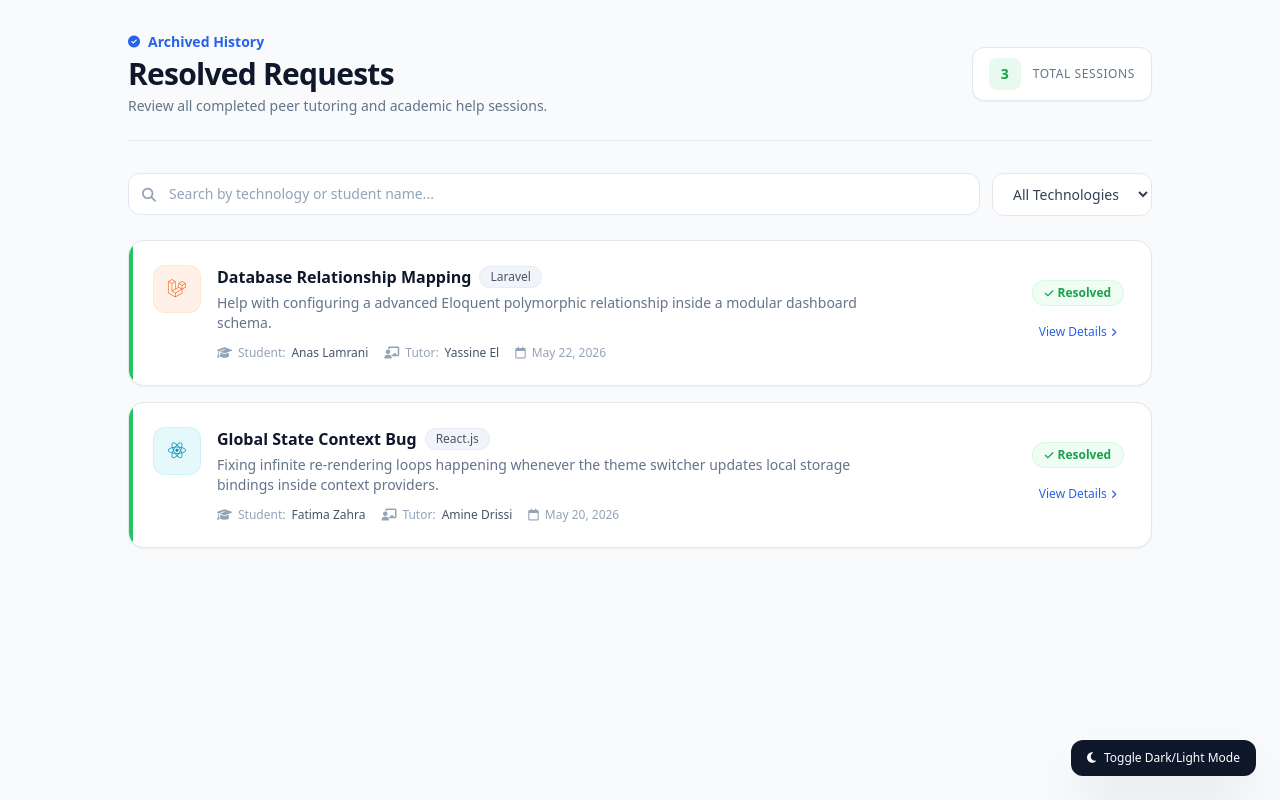
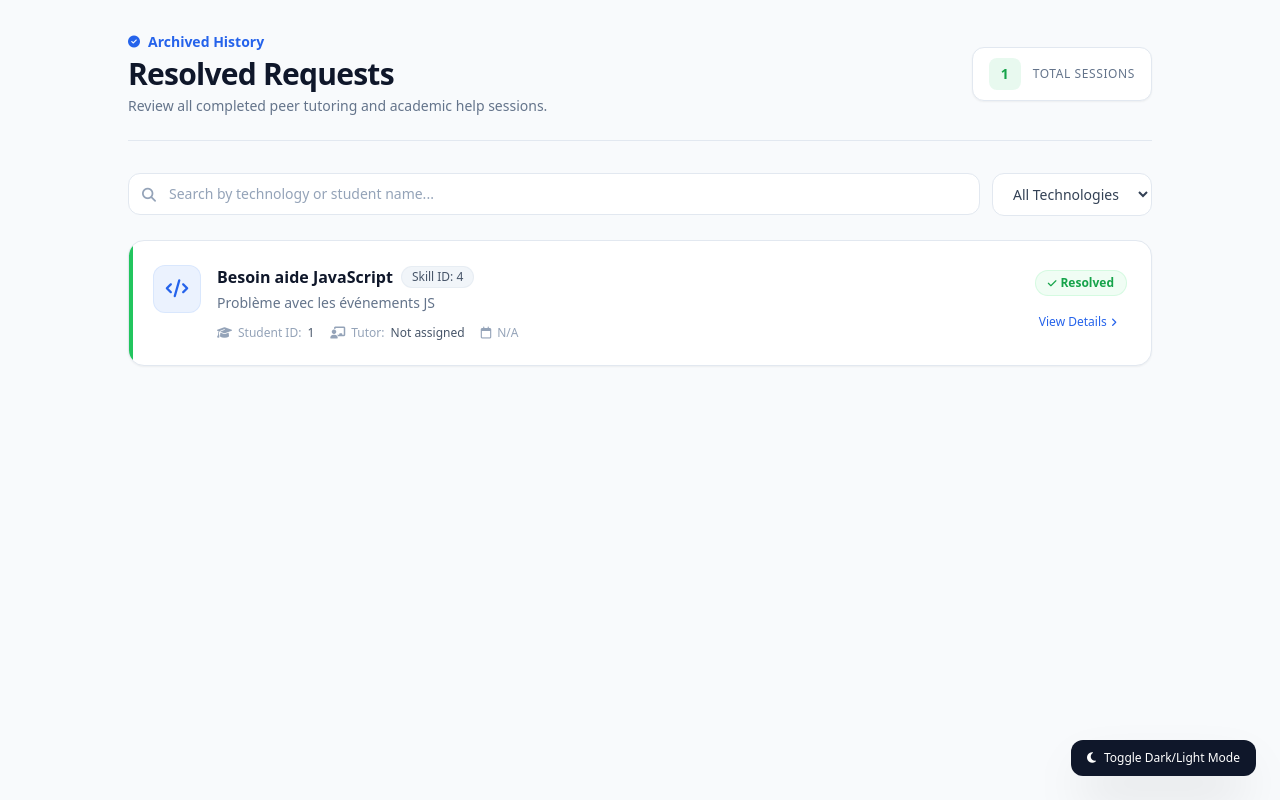
Before and after one commit to abderrahim177/PeerSync, a PHP site: page /Requests_Resolved.php in a window 1280 px wide. Run offline with PHP 8.4, Linux system fonts and the light colour scheme; data comes from the database, SQL or seed files in the repository; some libraries are stand-ins or nearby versions.

Commit message:
add page of request_resolved

```diff
--- a/repositories/HelpRequestRepository.php
+++ b/repositories/HelpRequestRepository.php
@@ -89,4 +89,17 @@ public function assignRequest(int $requestId, string $tutorName): bool
         return false;
     }
 }
+
+public function getResolvedRequests() {
+    try {
+        // La-query l-asasia bach tjbed ga3 l-columns nishan mn help_request
+        $query = "SELECT * FROM help_requests WHERE status = 'RESOLVED'";
+        $stmt = $this->db->prepare($query);
+        $stmt->execute();
+        return $stmt->fetchAll(PDO::FETCH_ASSOC);
+    }
+    catch(PDOException $e) {
+        return false;
+    }
 }
+}
--- a/views/auth/Requests_Resolved.php
+++ b/views/auth/Requests_Resolved.php
@@ -1,26 +1,41 @@
+<?php
+$section = isset($_GET['section']) ? $_GET['section'] : 'dashboard';
+
+// data
+require_once __DIR__ . '/../../config/Database.php';
+require_once __DIR__ . '/../../repositories/HelpRequestRepository.php';
+
+$database = new Database();
+$dbConnection = $database->connect();
+$helpRepo = new HelpRequestRepository($dbConnection);
+
+$technologies = $helpRepo->getAllTechnologies();
+$requests     = $helpRepo->getAllRequests();
+$stats        = $helpRepo->getRequestStats();
+
+// Smiya m9adda matching l-Repository dyalk
+$resolvedRequests = $helpRepo->getResolvedRequests() ?: [];
+?>
+
 <!DOCTYPE html>
 <html lang="en">
 <head>
     <meta charset="UTF-8">
     <meta name="viewport" content="width=device-width, initial-scale=1.0">
     <title>PeerSync - Resolved Requests</title>
-    <!-- Tailwind CSS & FontAwesome -->
     <script src="https://cdn.tailwindcss.com"></script>
     <link rel="stylesheet" href="https://cdnjs.cloudflare.com/ajax/libs/font-awesome/6.5.0/css/all.min.css">
 
     <script>
-        // Tailwind config bach n-definiw l-dark mode classes ila bghiti t-togglayh b class="dark" f l-html
         tailwind.config = {
             darkMode: 'class',
         }
     </script>
 </head>
-<!-- Tqder t-changer mn 'bg-slate-50' l 'dark:bg-[#0b0f19]' ghir b dynamic class integration -->
 <body class="bg-slate-50 dark:bg-[#0b0f19] min-h-screen text-slate-800 dark:text-slate-100 transition-colors duration-300 antialiased p-4 sm:p-6 md:p-8">
 
     <div class="max-w-5xl mx-auto">
 
-        <!-- HEADER SECTION -->
         <header class="mb-8 flex flex-col sm:flex-row sm:items-center sm:justify-between gap-4 border-b border-slate-200 dark:border-white/5 pb-6">
             <div>
                 <div class="flex items-center gap-2 text-sm text-blue-600 dark:text-blue-400 font-semibold mb-1">
@@ -31,16 +46,14 @@
                 <p class="text-slate-500 dark:text-gray-400 text-sm mt-1">Review all completed peer tutoring and academic help sessions.</p>
             </div>
 
-            <!-- Stats Badge Counter -->
             <div class="flex items-center gap-3 bg-white dark:bg-[#111827] border border-slate-200 dark:border-white/5 px-4 py-2.5 rounded-xl shadow-sm self-start sm:self-auto">
                 <div class="w-8 h-8 rounded-lg bg-green-500/10 text-green-600 dark:text-green-400 flex items-center justify-center text-sm font-bold">
-                    3
+                    <?= htmlspecialchars($stats['resolved'] ?? count($resolvedRequests)); ?>
                 </div>
                 <span class="text-xs font-medium text-slate-500 dark:text-gray-400 uppercase tracking-wider">Total Sessions</span>
             </div>
         </header>
 
-        <!-- SEARCH & FILTER BAR (Pro Dashboard look) -->
         <div class="mb-6 flex flex-col sm:flex-row gap-3">
             <div class="relative flex-1">
                 <span class="absolute inset-y-0 left-0 flex items-center pl-3.5 text-slate-400 dark:text-gray-500">
@@ -51,132 +64,104 @@
             </div>
             <select class="px-4 py-2.5 text-sm rounded-xl bg-white dark:bg-[#111827] border border-slate-200 dark:border-white/10 text-slate-700 dark:text-gray-300 focus:outline-none focus:border-blue-500 transition cursor-pointer">
                 <option>All Technologies</option>
+                <?php if (!empty($technologies)): ?>
+                    <?php foreach ($technologies as $tech): ?>
+                        <option><?= htmlspecialchars($tech['name'] ?? $tech) ?></option>
+                    <?php endforeach; ?>
+                <?php else: ?>
                     <option>PHP / Laravel</option>
                     <option>React.js</option>
-                <option>Tailwind CSS</option>
+                    <option>JavaScript</option>
+                <?php endif; ?>
             </select>
         </div>
 
-        <!-- RESOLVED REQUESTS LIST/CARDS CONTAINER -->
         <div class="space-y-4">
-
-            <!-- CARD 1 (Laravel Request) -->
-            <div class="group bg-white dark:bg-[#111827] border border-slate-200 dark:border-white/5 rounded-2xl p-5 sm:p-6 shadow-sm hover:shadow-md transition duration-200 relative overflow-hidden">
-                <!-- Status Border Highlight -->
-                <div class="absolute left-0 top-0 bottom-0 w-[4px] bg-green-500"></div>
-
-                <div class="flex flex-col md:flex-row md:items-center justify-between gap-4">
-                    <div class="flex items-start gap-4">
-                        <!-- Tech Icon Badge -->
-                        <div class="w-12 h-12 rounded-xl bg-orange-500/10 dark:bg-orange-500/20 text-orange-600 dark:text-orange-400 flex items-center justify-center text-lg shrink-0 border border-orange-500/10">
-                            <i class="fa-brands fa-laravel"></i>
-                        </div>
-                        <div>
-                            <div class="flex items-center flex-wrap gap-2 mb-1">
-                                <h3 class="font-bold text-slate-900 dark:text-white text-base group-hover:text-blue-600 dark:group-hover:text-blue-400 transition">Database Relationship Mapping</h3>
-                                <span class="bg-slate-100 dark:bg-white/5 text-slate-600 dark:text-gray-300 text-xs px-2.5 py-0.5 rounded-full font-medium border border-slate-200/60 dark:border-white/5">Laravel</span>
-                            </div>
-                            <p class="text-sm text-slate-500 dark:text-gray-400 line-clamp-2 max-w-2xl">Help with configuring a advanced Eloquent polymorphic relationship inside a modular dashboard schema.</p>
-
-                            <!-- Meta details info row -->
-                            <div class="flex flex-wrap items-center gap-y-1 gap-x-4 mt-3 text-xs text-slate-400 dark:text-gray-500">
-                                <span class="flex items-center gap-1.5"><i class="fa-solid fa-graduation-cap"></i> Student: <strong class="text-slate-600 dark:text-gray-300 font-medium">Anas Lamrani</strong></span>
-                                <span class="flex items-center gap-1.5"><i class="fa-solid fa-chalkboard-user"></i> Tutor: <strong class="text-slate-600 dark:text-gray-300 font-medium">Yassine El</strong></span>
-                                <span class="flex items-center gap-1.5"><i class="fa-regular fa-calendar"></i> May 22, 2026</span>
-                            </div>
-                        </div>
-                    </div>
-
-                    <!-- Right Actions/Badge Section -->
-                    <div class="flex items-center justify-between md:justify-end md:flex-col items-end gap-3 pt-4 md:pt-0 border-t md:border-t-0 border-slate-100 dark:border-white/5">
-                        <span class="bg-green-50 dark:bg-green-500/10 text-green-600 dark:text-green-400 text-xs font-semibold px-3 py-1 rounded-full border border-green-200/50 dark:border-green-500/20 flex items-center gap-1">
-                            <i class="fa-solid fa-check text-[10px]"></i> Resolved
-                        </span>
-                        <button class="text-blue-600 hover:text-blue-700 dark:text-blue-400 dark:hover:text-blue-300 text-xs font-medium flex items-center gap-1 px-2.5 py-1.5 rounded-lg hover:bg-blue-50 dark:hover:bg-blue-500/10 transition">
-                            <span>View Details</span>
-                            <i class="fa-solid fa-angle-right text-[10px]"></i>
-                        </button>
-                    </div>
-                </div>
-            </div>
-
-            <!-- CARD 2 (React.js Request) -->
+            <?php if (!empty($resolvedRequests)): ?>
+                <?php foreach ($resolvedRequests as $request): ?>
                     <div class="group bg-white dark:bg-[#111827] border border-slate-200 dark:border-white/5 rounded-2xl p-5 sm:p-6 shadow-sm hover:shadow-md transition duration-200 relative overflow-hidden">
                         <div class="absolute left-0 top-0 bottom-0 w-[4px] bg-green-500"></div>
 
                         <div class="flex flex-col md:flex-row md:items-center justify-between gap-4">
                             <div class="flex items-start gap-4">
-                        <div class="w-12 h-12 rounded-xl bg-cyan-500/10 dark:bg-cyan-500/20 text-cyan-600 dark:text-cyan-400 flex items-center justify-center text-lg shrink-0 border border-cyan-500/10">
-                            <i class="fa-brands fa-react"></i>
+                                <div class="w-12 h-12 rounded-xl bg-blue-500/10 dark:bg-blue-500/20 text-blue-600 dark:text-blue-400 flex items-center justify-center text-lg shrink-0 border border-blue-500/10">
+                                    <i class="fa-solid fa-code"></i>
                                 </div>
                                 <div>
                                     <div class="flex items-center flex-wrap gap-2 mb-1">
-                                <h3 class="font-bold text-slate-900 dark:text-white text-base group-hover:text-blue-600 dark:group-hover:text-blue-400 transition">Global State Context Bug</h3>
-                                <span class="bg-slate-100 dark:bg-white/5 text-slate-600 dark:text-gray-300 text-xs px-2.5 py-0.5 rounded-full font-medium border border-slate-200/60 dark:border-white/5">React.js</span>
+                                        <h3 class="font-bold text-slate-900 dark:text-white text-base group-hover:text-blue-600 dark:group-hover:text-blue-400 transition">
+                                            <?= htmlspecialchars($request['title'] ?? 'No Title') ?>
+                                        </h3>
+                                        <span class="bg-slate-100 dark:bg-white/5 text-slate-600 dark:text-gray-300 text-xs px-2.5 py-0.5 rounded-full font-medium border border-slate-200/60 dark:border-white/5">
+                                            Skill ID: <?= htmlspecialchars($request['skill_id'] ?? 'General') ?>
+                                        </span>
                                     </div>
-                            <p class="text-sm text-slate-500 dark:text-gray-400 line-clamp-2 max-w-2xl">Fixing infinite re-rendering loops happening whenever the theme switcher updates local storage bindings inside context providers.</p>
+                                    <p class="text-sm text-slate-500 dark:text-gray-400 line-clamp-2 max-w-2xl">
+                                        <?= htmlspecialchars($request['description'] ?? 'No description provided.') ?>
+                                    </p>
 
                                     <div class="flex flex-wrap items-center gap-y-1 gap-x-4 mt-3 text-xs text-slate-400 dark:text-gray-500">
-                                <span class="flex items-center gap-1.5"><i class="fa-solid fa-graduation-cap"></i> Student: <strong class="text-slate-600 dark:text-gray-300 font-medium">Fatima Zahra</strong></span>
-                                <span class="flex items-center gap-1.5"><i class="fa-solid fa-chalkboard-user"></i> Tutor: <strong class="text-slate-600 dark:text-gray-300 font-medium">Amine Drissi</strong></span>
-                                <span class="flex items-center gap-1.5"><i class="fa-regular fa-calendar"></i> May 20, 2026</span>
+                                        <span class="flex items-center gap-1.5">
+                                            <i class="fa-solid fa-graduation-cap"></i> Student ID:
+                                            <strong class="text-slate-600 dark:text-gray-300 font-medium"><?= htmlspecialchars($request['userId'] ?? 'Unknown') ?></strong>
+                                        </span>
+                                        <span class="flex items-center gap-1.5">
+                                            <i class="fa-solid fa-chalkboard-user"></i> Tutor:
+                                            <strong class="text-slate-600 dark:text-gray-300 font-medium"><?= htmlspecialchars($request['tutor_name'] ?? 'Not assigned') ?></strong>
+                                        </span>
+                                        <span class="flex items-center gap-1.5">
+                                            <i class="fa-regular fa-calendar"></i> <?= htmlspecialchars($request['created_at'] ?? 'N/A') ?>
+                                        </span>
                                     </div>
                                 </div>
                             </div>
 
-                    <div class="flex items-center justify-between md:justify-end md:flex-col items-end gap-3 pt-4 md:pt-0 border-t md:border-t-0 border-slate-100 dark:border-white/5">
+                            <div class="flex items-center justify-between md:justify-end md:flex-col md:items-end gap-3 pt-4 md:pt-0 border-t md:border-t-0 border-slate-100 dark:border-white/5">
                                 <span class="bg-green-50 dark:bg-green-500/10 text-green-600 dark:text-green-400 text-xs font-semibold px-3 py-1 rounded-full border border-green-200/50 dark:border-green-500/20 flex items-center gap-1">
                                     <i class="fa-solid fa-check text-[10px]"></i> Resolved
                                 </span>
-                        <button class="text-blue-600 hover:text-blue-700 dark:text-blue-400 dark:hover:text-blue-300 text-xs font-medium flex items-center gap-1 px-2.5 py-1.5 rounded-lg hover:bg-blue-50 dark:hover:bg-blue-500/10 transition">
+                                <a href="?action=view&id=<?= $request['id'] ?>" class="text-blue-600 hover:text-blue-700 dark:text-blue-400 dark:hover:text-blue-300 text-xs font-medium flex items-center gap-1 px-2.5 py-1.5 rounded-lg hover:bg-blue-50 dark:hover:bg-blue-500/10 transition">
                                     <span>View Details</span>
                                     <i class="fa-solid fa-angle-right text-[10px]"></i>
-                        </button>
+                                </a>
                             </div>
                         </div>
+                    </div>
+                <?php endforeach; ?>
+            <?php else: ?>
+                <div class="text-center py-12 bg-white dark:bg-[#111827] border border-slate-200 dark:border-white/5 rounded-2xl">
+                    <i class="fa-regular fa-folder-open text-slate-300 dark:text-slate-700 text-4xl mb-3"></i>
+                    <p class="text-sm text-slate-500 dark:text-gray-400">No resolved requests found matching this context.</p>
+                </div>
+            <?php endif; ?>
         </div>
 
     </div>
 
-    </div>
-
-    <!-- SCRIPT T7T LAILA TO TOGGLE FOR PREVIEW PURPOSES -->
     <div class="fixed bottom-6 right-6 z-50">
-        <button onclick="document.documentElement.classList.toggle('dark')" class="bg-slate-900 text-white dark:bg-white dark:text-slate-900 font-medium text-xs px-4 py-2.5 rounded-xl shadow-2xl flex items-center gap-2 transition active:scale-95">
-            <i class="fa-solid fa-moon dark:hidden"></i>
-            <i class="fa-solid fa-sun hidden dark:inline"></i>
+        <button id="theme-toggle" class="bg-slate-900 text-white dark:bg-white dark:text-slate-900 font-medium text-xs px-4 py-2.5 rounded-xl shadow-2xl flex items-center gap-2 transition active:scale-95">
+            <i id="theme-toggle-dark-icon" class="fa-solid fa-moon hidden"></i>
+            <i id="theme-toggle-light-icon" class="fa-solid fa-sun hidden"></i>
             <span>Toggle Dark/Light Mode</span>
         </button>
     </div>
+
     <script>
         const themeToggleBtn = document.getElementById('theme-toggle');
         const darkIcon = document.getElementById('theme-toggle-dark-icon');
         const lightIcon = document.getElementById('theme-toggle-light-icon');
 
-    // 1. Affichi l-icon l-monasiba 3la hsab l-mode l-7ali
+        // Toggle checking logic
         if (document.documentElement.classList.contains('dark')) {
             lightIcon.classList.remove('hidden');
         } else {
             darkIcon.classList.remove('hidden');
         }
 
-    // 2. L-Event listener mli l-user kayswitchi
         themeToggleBtn.addEventListener('click', function() {
-        // Toggle l-icons inside the button
             darkIcon.classList.toggle('hidden');
             lightIcon.classList.toggle('hidden');
 
-        // Ila kan dark mode, rj3o light.. o l-3aks صحيح
-        if (localStorage.getItem('color-theme')) {
-            if (localStorage.getItem('color-theme') === 'light') {
-                document.documentElement.classList.add('dark');
-                localStorage.setItem('color-theme', 'dark');
-            } else {
-                document.documentElement.classList.remove('dark');
-                localStorage.setItem('color-theme', 'light');
-            }
-        } else {
-            // Ila kant awel mara o makaynsh f local storage
             if (document.documentElement.classList.contains('dark')) {
                 document.documentElement.classList.remove('dark');
                 localStorage.setItem('color-theme', 'light');
@@ -184,7 +169,6 @@
                 document.documentElement.classList.add('dark');
                 localStorage.setItem('color-theme', 'dark');
             }
-        }
         });
     </script>
 </body>
```
Lines whose indentation alone changed are shown as unchanged.
